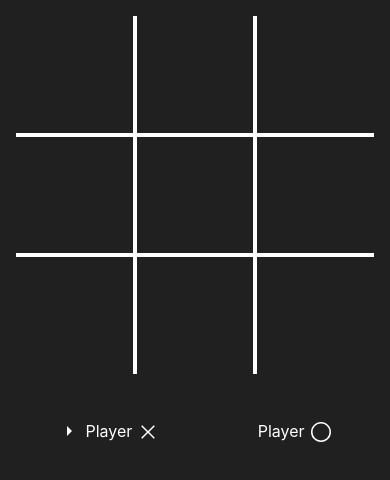
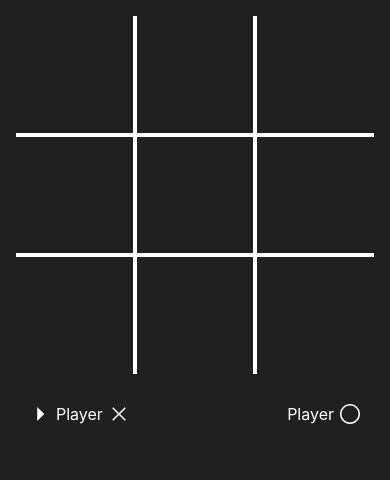
Before and after one commit to battistar/tic-tac-toe, a React (Create React App) app: page / in a window 390 px wide. Shown: the top 480 px of the page. Built offline with nearby package versions, Linux system fonts and the light colour scheme.

Commit message:
Fix mobile grid visualization

```diff
--- a/src/App.tsx
+++ b/src/App.tsx
@@ -177,10 +177,10 @@ const App = (): JSX.Element => {
               disabled={gameData.isFinished || gameData.grid[2][2] !== ''}
             />
           </Grid>
+          <CurrentPlayer player={gameData.currentPlayer} />
+          {gameData.isFinished && <WinnerBox winner={gameData.winner} onClick={handleClickNewGame} />}
         </div>
       </main>
-      <CurrentPlayer player={gameData.currentPlayer} />
-      {gameData.isFinished && <WinnerBox winner={gameData.winner} onClick={handleClickNewGame} />}
     </>
   );
 };
--- a/src/index.css
+++ b/src/index.css
@@ -1,3 +1,8 @@
+
+* {
+  -webkit-appearance: none
+}
+
 body {
   margin: 0;
   font-family: -apple-system, BlinkMacSystemFont, 'Segoe UI', 'Roboto', 'Oxygen',
@@ -11,14 +16,15 @@ body {
 main {
   display: flex;
   justify-content: center;
+  height: 100vh;
 }
 
 .container {
-  width: 100%;
+  flex: 1;
   display: flex;
   flex-direction: column;
-  justify-content: center;
   align-items: center;
+  gap: 16px;
   max-width: 500px;
   padding: 16px;
 }
@@ -29,13 +35,14 @@ main {
   grid-template-columns: auto auto auto;
   gap: 4px;
   background-color: white;
-  margin-bottom: 16px;
 }
 
 .cell {
   aspect-ratio: 1;
   border: none;
   background-color: #202020;
+  padding: 0;
+  margin: 0;
 }
 
 .cell:active:enabled {
@@ -70,11 +77,11 @@ main {
 .current-player {
   width: 100%;
   display: flex;
-  justify-content: space-evenly;
+  justify-content: space-between;
 }
 
 .current-player--current {
-  transform: scale(0.5);
+  transform: scale(0.7);
   fill: white;
   margin-right: -8px;
 }
@@ -85,7 +92,6 @@ main {
 
 .current-player--player {
   display: flex;
-  justify-content: center;
   align-items: center;
   color: white;
 }
@@ -93,7 +99,7 @@ main {
 .current-player--symbol {
   transform: scale(0.5);
   fill: white;
-  margin: 2px 0px 0px -8px;
+  margin-left: -8px;
 }
 
 .winner {
@@ -102,7 +108,6 @@ main {
   justify-content: center;
   align-items: center;
   gap: 16px;
-  margin-top: 16px;
 }
 
 .winner--text {
@@ -119,6 +124,7 @@ main {
 }
 
 .winner--button {
+  color: #202020;
   font-size: 16px;
   padding: 8px 16px;
   border: none;
```
